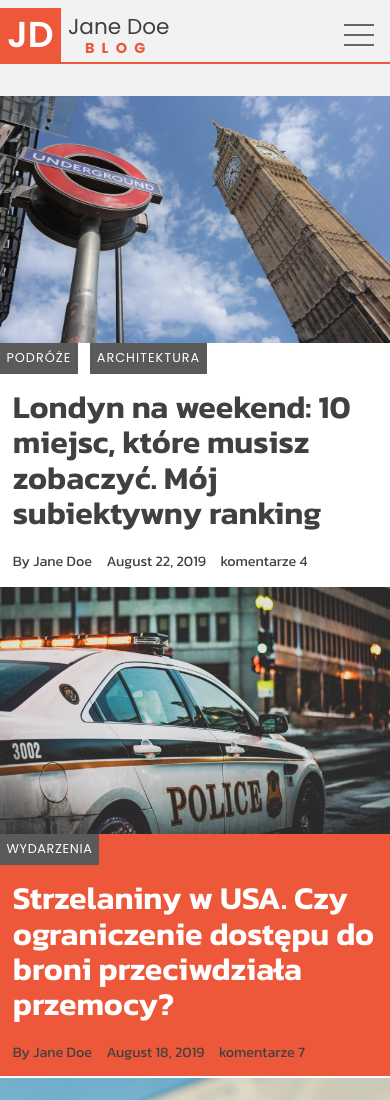
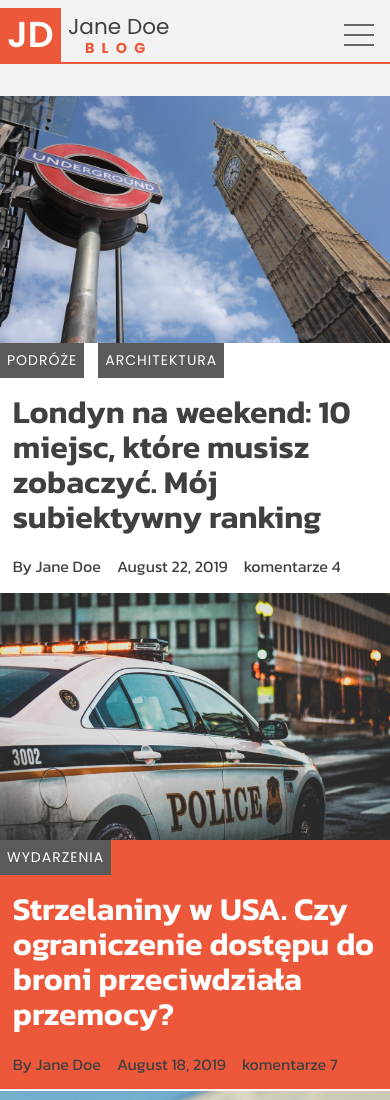
Before and after one commit to pawel3706/new_blog, a website: page index.html in a window 390 px wide. Shown: the top 1100 px of the page. Drawn offline with Linux system fonts and the light colour scheme.

Commit message:
change font units in _card.sass and _hero.sass

```diff
--- a/sass/components/_cards.sass
+++ b/sass/components/_cards.sass
@@ -59,8 +59,11 @@
 
                 span
                     color: $text-color
-                    font-size: 1.125em
+                    font-size: 18px
                     padding-right: 1em
+
+                    @media(max-width: 450px)
+                        font-size: 16px
 
                 span:last-child
                     padding-right: 0
@@ -71,14 +74,17 @@
 
         .card-category
             font-family: $tag-font
-            font-size: 1em
-            letter-spacing: 0.05em
+            font-size: 16px
+            letter-spacing: 1px
             display: flex
 
             @media(min-width: 992px)
                 position: absolute
                 top: 1.5em
                 right: 1.5em
+
+            @media(max-width: 450px)
+                font-size: 14px
 
             span
                 text-transform: uppercase
--- a/sass/layout/_hero.sass
+++ b/sass/layout/_hero.sass
@@ -33,9 +33,12 @@
 
         .hero-category
             font-family: $tag-font
-            letter-spacing: .0625em
+            font-size: 16px
             text-transform: uppercase
             display: flex
+
+            @media(max-width: 450px)
+                font-size: 14px
 
             span
                 background-color: $background-tag-color
@@ -76,8 +79,11 @@
                 @include tags-padding
 
                 span
-                    font-size: 1.125em
+                    font-size: 18px
                     padding-right: 1em
+
+                    @media(max-width: 450px)
+                        font-size: 16px
 
                 span:first-child
                     @media(max-width: 375px)
```
Also changed, not shown: css/styles.css.
